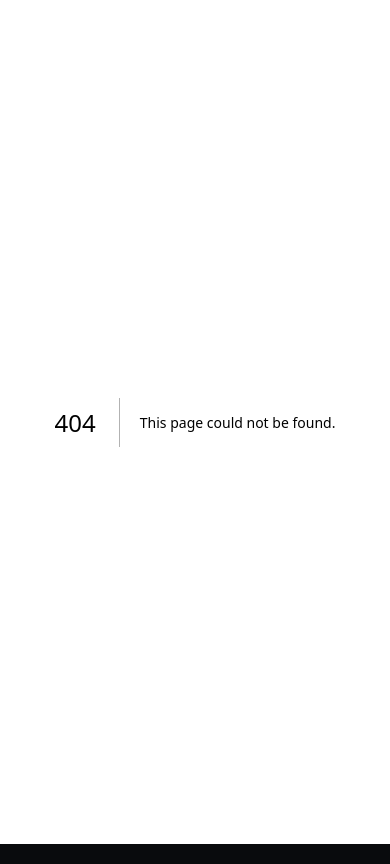
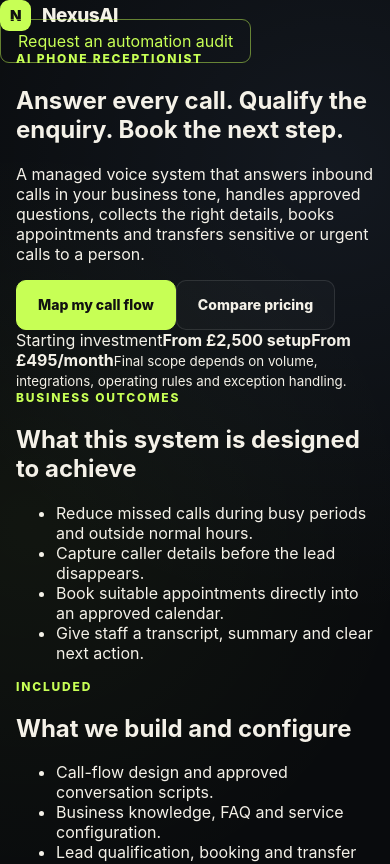
Before and after one commit to Project888-maker/nexusai-agency, a Next.js app: page /ai-phone-receptionist in a window 390 px wide. Before the commit this address had no page. Shown: the top 864 px of the page. Built offline with nearby package versions, Linux system fonts and the light colour scheme.

Commit message:
Add AI phone receptionist service page

```diff
--- /dev/null
+++ b/app/ai-phone-receptionist/page.tsx
@@ -0,0 +1,44 @@
+import type { Metadata } from 'next'
+import ServiceDetail from '../../components/ServiceDetail'
+
+export const metadata: Metadata = {
+  title: 'AI Phone Receptionist | NexusAI',
+  description: 'AI phone reception for service businesses: answer calls, qualify enquiries, book appointments and escalate to staff.',
+}
+
+export default function PhoneReceptionistPage() {
+  return <ServiceDetail
+    eyebrow="AI phone receptionist"
+    title="Answer every call. Qualify the enquiry. Book the next step."
+    intro="A managed voice system that answers inbound calls in your business tone, handles approved questions, collects the right details, books appointments and transfers sensitive or urgent calls to a person."
+    setupPrice="From £2,500 setup"
+    monthlyPrice="From £495/month"
+    outcomes={[
+      'Reduce missed calls during busy periods and outside normal hours.',
+      'Capture caller details before the lead disappears.',
+      'Book suitable appointments directly into an approved calendar.',
+      'Give staff a transcript, summary and clear next action.',
+    ]}
+    includes={[
+      'Call-flow design and approved conversation scripts.',
+      'Business knowledge, FAQ and service configuration.',
+      'Lead qualification, booking and transfer rules.',
+      'Call summaries, transcripts and notifications.',
+      'Testing, launch monitoring and ongoing optimisation.',
+    ]}
+    integrations={['Twilio', 'ElevenLabs', 'Google Calendar', 'Microsoft 365', 'HubSpot', 'Salesforce', 'Email', 'Webhooks']}
+    process={[
+      'Map call types, questions, urgency rules and human handover.',
+      'Build and test the voice experience with realistic caller scenarios.',
+      'Connect the phone number, calendar, CRM and notification flow.',
+      'Launch with monitoring, review failures and improve edge cases.',
+    ]}
+    limits={[
+      'The agent does not provide medical, legal or financial advice.',
+      'Uncertain, sensitive or exceptional calls are escalated.',
+      'The client approves scripts, knowledge and booking rules before launch.',
+      'Usage beyond the agreed monthly allowance is billed separately.',
+    ]}
+    cta="Map my call flow"
+  />
+}
```
